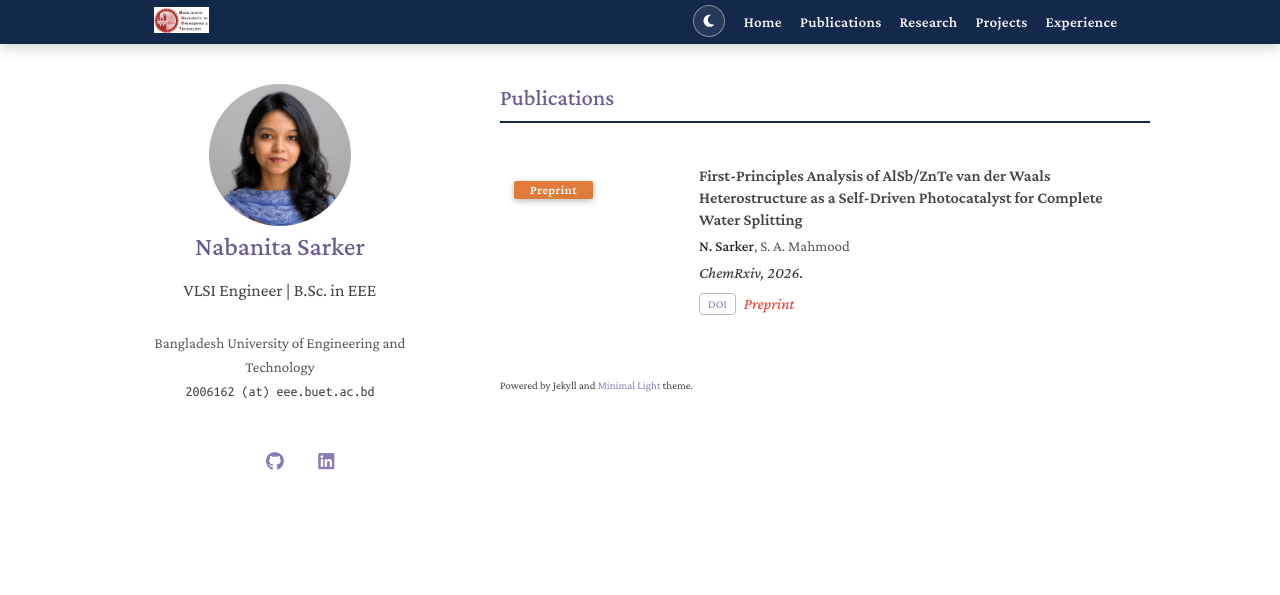
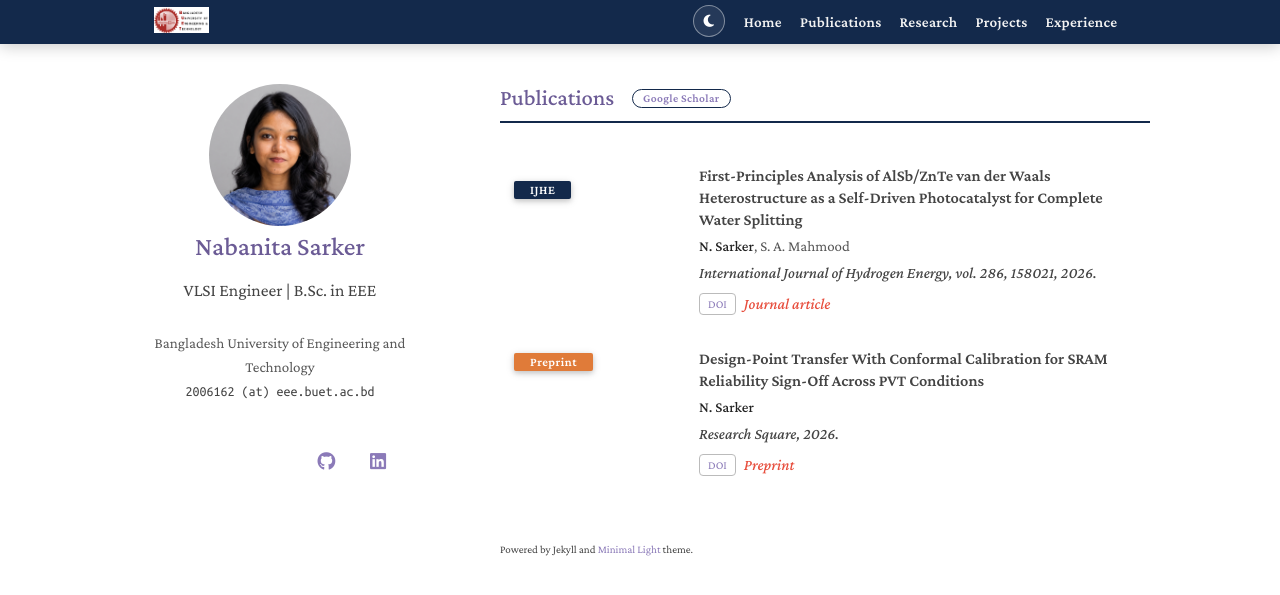
Before and after one commit to NabanitaSarker162/NabanitaSarker162.github.io, a Jekyll site: the page built from publications/index.md, in a window 1280 px wide. Shown: the top 595 px of the page. Built offline with Jekyll 4.4.1, drawn with Linux system fonts in a browser that asks for light colours; a style sheet for code colours, icons or effects is not loaded.

Commit message:
Add IJHE paper, SRAM preprint, Scholar/ORCID links and search metadata
- Publications: AlSb/ZnTe paper now the published IJHE version
  (doi:10.1016/j.ijhydene.2026.158021); add SRAM preprint
  (doi:10.21203/rs.3.rs-11455984/v1)
- News: both October 2026 items
- Google Scholar and ORCID links (icons and publications heading)
- Updated search description and keywords
- schema.org Person block linking site, Scholar, ORCID, GitHub, LinkedIn
- Optional google-site-verification meta tag (empty until set)

Co-Authored-By: Claude Opus 5.5 <noreply@anthropic.com>

```diff
--- a/_config.yml
+++ b/_config.yml
@@ -6,11 +6,15 @@ affiliation_link: https://eee.buet.ac.bd/
 email: 2006162 (at) eee.buet.ac.bd
 
 # Search Engine Optimization (SEO)
-keywords: Nabanita Sarker, 2D materials, VLSI Design, Nanoelectronics, Neuromorphic Computing, BUET, Electronics and Photonics
-description: Nabanita Sarker is an undergraduate student in Electrical and Electronic Engineering at BUET, majoring in Electronics and Photonics. Her research focuses on 2D materials, van der Waals heterostructures, VLSI design, and nanoelectronics.
+keywords: Nabanita Sarker, BUET, Electrical and Electronic Engineering, 2D materials, van der Waals heterostructures, density functional theory, VLSI Design, SRAM reliability, semiconductor device simulation, TCAD, machine learning, Nanoelectronics
+description: Nabanita Sarker is a VLSI engineer and researcher at the Bangladesh University of Engineering and Technology (BUET), with a B.Sc. in Electrical and Electronic Engineering (2026). Her research covers 2D materials and van der Waals heterostructures, VLSI design and SRAM reliability, and machine learning for semiconductor device simulation.
 canonical: https://nabanitasarker162.github.io/
+# Google Search Console: paste only the content="..." value of the HTML-tag verification here
+google_site_verification: ""
 
 # Links
+google_scholar: https://scholar.google.com/citations?user=1-N5MRcAAAAJ&hl=en
+orcid: https://orcid.org/0009-0000-0727-9137
 cv_link: /assets/files/Nabanita_CV.pdf
 github_link: https://github.com/NabanitaSarker162
 linkedin: https://linkedin.com/in/nabanita-sarker-9761b12a6
--- a/_data/publications.yml
+++ b/_data/publications.yml
@@ -2,7 +2,14 @@ main:
 
   - title: "First-Principles Analysis of AlSb/ZnTe van der Waals Heterostructure as a Self-Driven Photocatalyst for Complete Water Splitting"
     authors: <strong>N. Sarker</strong>, S. A. Mahmood
+    conference_short: IJHE
+    conference: International Journal of Hydrogen Energy, vol. 286, 158021, 2026.
+    doi: https://doi.org/10.1016/j.ijhydene.2026.158021
+    notes: Journal article
+
+  - title: "Design-Point Transfer With Conformal Calibration for SRAM Reliability Sign-Off Across PVT Conditions"
+    authors: <strong>N. Sarker</strong>
     conference_short: Preprint
-    conference: ChemRxiv, 2026.
-    doi: https://doi.org/10.26434/chemrxiv.15006870/v1
+    conference: Research Square, 2026.
+    doi: https://doi.org/10.21203/rs.3.rs-11455984/v1
     notes: Preprint
--- a/_layouts/homepage.html
+++ b/_layouts/homepage.html
@@ -13,6 +13,23 @@
     {% if site.canonical %}
     <link rel="canonical" href="{{ site.canonical }}"/>
     {% endif %}
+    {% if site.google_site_verification and site.google_site_verification != "" %}
+    <meta name="google-site-verification" content="{{ site.google_site_verification }}">
+    {% endif %}
+    <!-- Tells search engines that this site, Google Scholar, ORCID, GitHub and LinkedIn
+         describe the same person, so they can be connected in search results. -->
+    <script type="application/ld+json">
+    {
+      "@context": "https://schema.org",
+      "@type": "Person",
+      "name": {{ site.title | jsonify }},
+      "url": {{ site.canonical | jsonify }},
+      "jobTitle": {{ site.position | jsonify }},
+      "affiliation": {"@type": "CollegeOrUniversity", "name": {{ site.affiliation | jsonify }}, "url": {{ site.affiliation_link | jsonify }}},
+      "description": {{ site.description | jsonify }},
+      "sameAs": [{% if site.google_scholar %}{{ site.google_scholar | jsonify }}, {% endif %}{% if site.orcid %}{{ site.orcid | jsonify }}, {% endif %}{% if site.linkedin %}{{ site.linkedin | jsonify }}, {% endif %}{{ site.github_link | jsonify }}]
+    }
+    </script>
 
     <link rel="icon" media="(prefers-color-scheme:dark)" href="{{ site.favicon_dark | relative_url }}" type="image/png" />
     <link rel="icon" media="(prefers-color-scheme:light)" href="{{ site.favicon | relative_url }}" type="image/png" />
@@ -123,8 +140,14 @@
         <br>
         <div class="social-icons">
         {% if site.google_scholar %}
-        <a style="margin: 0 5px 0 0" href="{{ site.google_scholar }}">
+        <a style="margin: 0 5px 0 0" href="{{ site.google_scholar }}" title="Google Scholar">
           <i class="ai ai-google-scholar" style="font-size:1.2rem"></i>
+        </a>
+        {% endif %}
+
+        {% if site.orcid %}
+        <a style="margin: 0 5px 0 0" href="{{ site.orcid }}" title="ORCID">
+          <i class="ai ai-orcid" style="font-size:1.2rem"></i>
         </a>
         {% endif %}
 
```
Also changed, not shown: index.md (+2 -0 lines).
